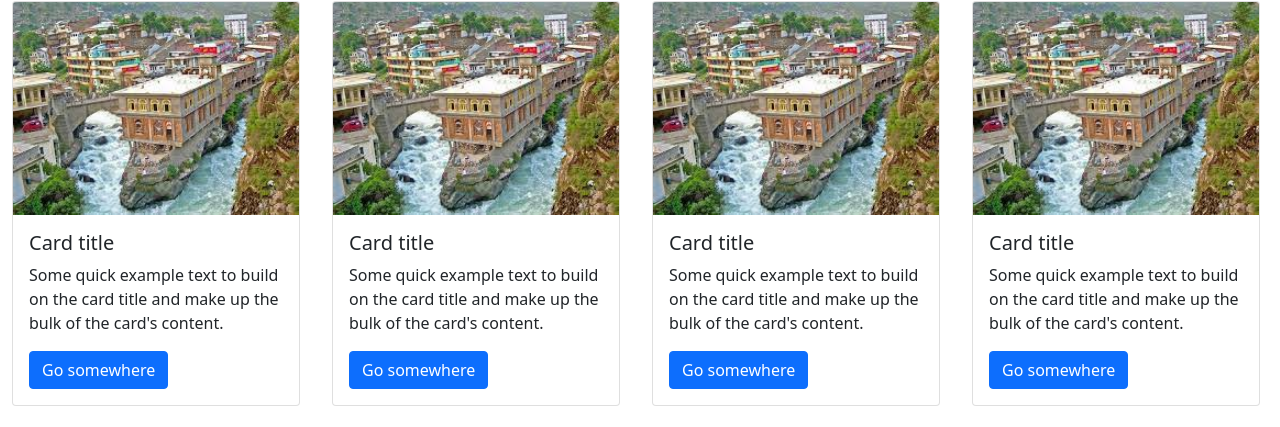
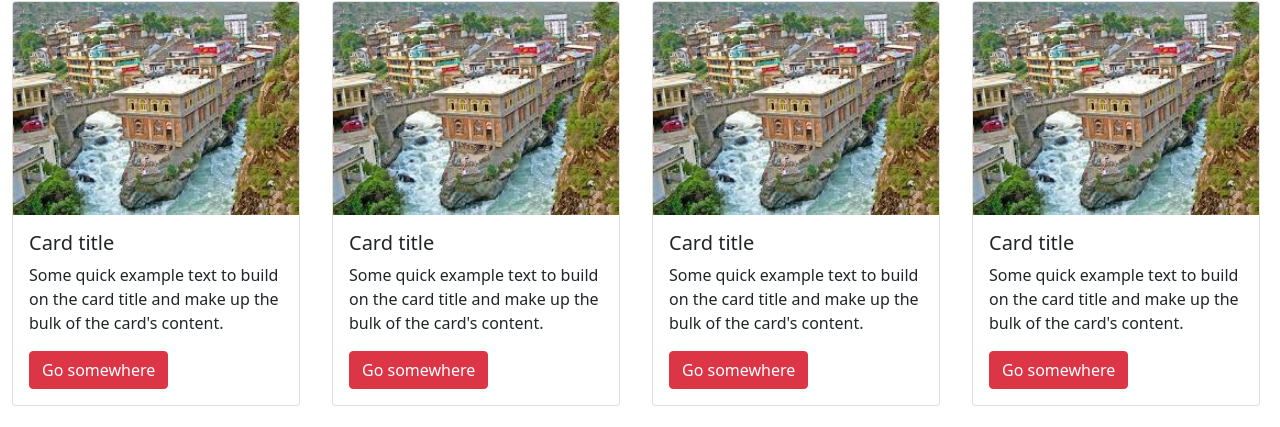
Before and after one commit to anumtaasnain/GITANDGITHUB, a plain HTML site: page index.html in a window 1280 px wide. Shown: the part 877-1304 px from the top of the page. Drawn offline with nearby package versions, Linux system fonts and the light colour scheme.

Commit message:
proper layout with button change

```diff
--- a/index.html
+++ b/index.html
@@ -74,7 +74,7 @@
                     <div class="card-body">
                       <h5 class="card-title">Card title</h5>
                       <p class="card-text">Some quick example text to build on the card title and make up the bulk of the card's content.</p>
-                      <a href="#" class="btn btn-primary">Go somewhere</a>
+                      <a href="#" class="btn btn-danger">Go somewhere</a>
                     </div>
                   </div>
             </div>
@@ -84,7 +84,7 @@
                     <div class="card-body">
                       <h5 class="card-title">Card title</h5>
                       <p class="card-text">Some quick example text to build on the card title and make up the bulk of the card's content.</p>
-                      <a href="#" class="btn btn-primary">Go somewhere</a>
+                      <a href="#" class="btn btn-danger">Go somewhere</a>
                     </div>
                   </div>
             </div>
@@ -94,7 +94,7 @@
                     <div class="card-body">
                       <h5 class="card-title">Card title</h5>
                       <p class="card-text">Some quick example text to build on the card title and make up the bulk of the card's content.</p>
-                      <a href="#" class="btn btn-primary">Go somewhere</a>
+                      <a href="#" class="btn btn-danger">Go somewhere</a>
                     </div>
                   </div>
             </div>
@@ -104,7 +104,7 @@
                     <div class="card-body">
                       <h5 class="card-title">Card title</h5>
                       <p class="card-text">Some quick example text to build on the card title and make up the bulk of the card's content.</p>
-                      <a href="#" class="btn btn-primary">Go somewhere</a>
+                      <a href="#" class="btn btn-danger">Go somewhere</a>
                     </div>
                   </div>
             </div>
```
